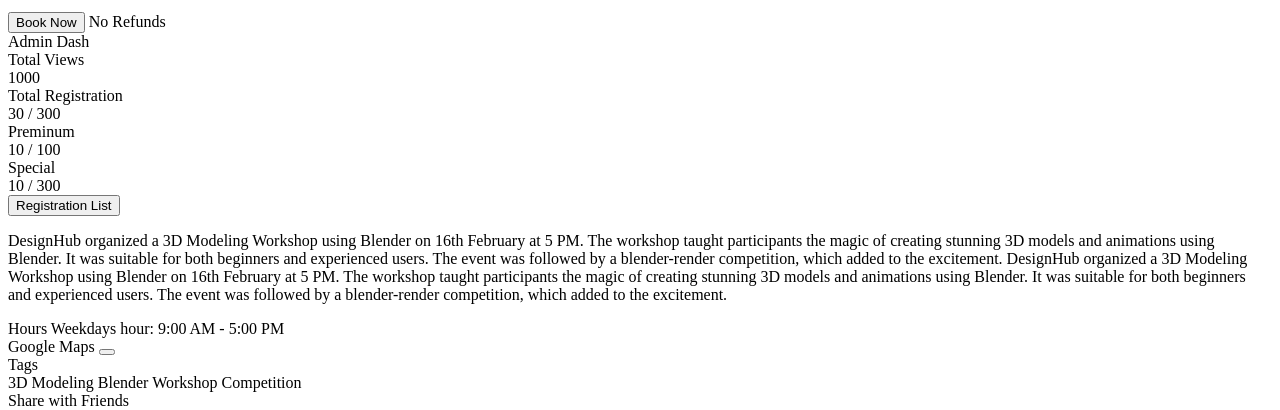
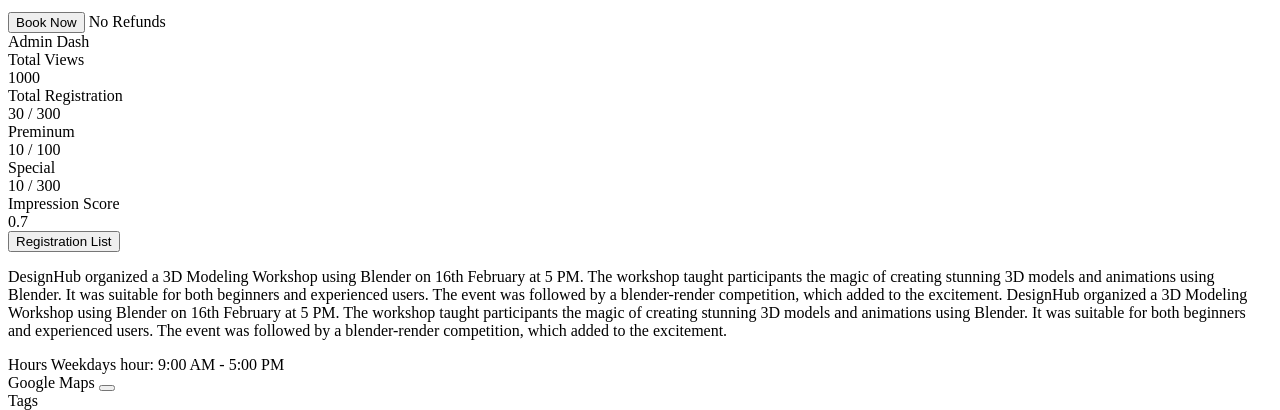
Before and after one commit to ChandruMIT-o/EventHive, a Flask app: template templates/EventPage.html in a window 1280 px wide. Shown: the part 228-638 px from the top of the page. Run offline with Flask 3, Linux system fonts and the light colour scheme; the template is opened without the code that fills it, so the values that code supplies are empty.

Commit message:
Impression Score added.

```diff
--- a/templates/EventPageComponents/admin-dash.html
+++ b/templates/EventPageComponents/admin-dash.html
@@ -42,6 +42,14 @@
             </div>
         </div>
         <div class="column1">
+            <div class="summary-card">
+                <div class="summary-info">
+                    <label class="summary-name">Impression Score</label>
+                </div>
+                <div class="summary-number">
+                    <label class="h1-text">0.7</label>
+                </div>
+            </div>
             <button class="registration-list">
                 <label class="registration-list-text">Registration List</label>
                 <div class="download-svg"></div>
```
